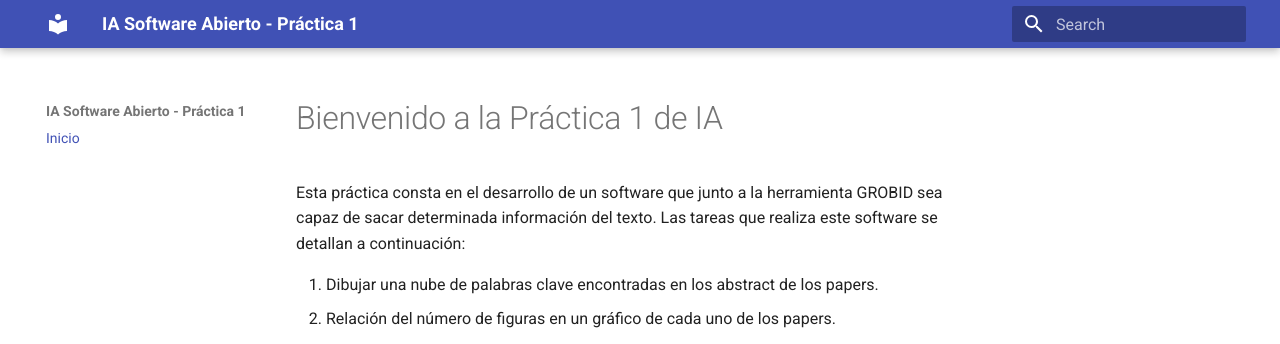
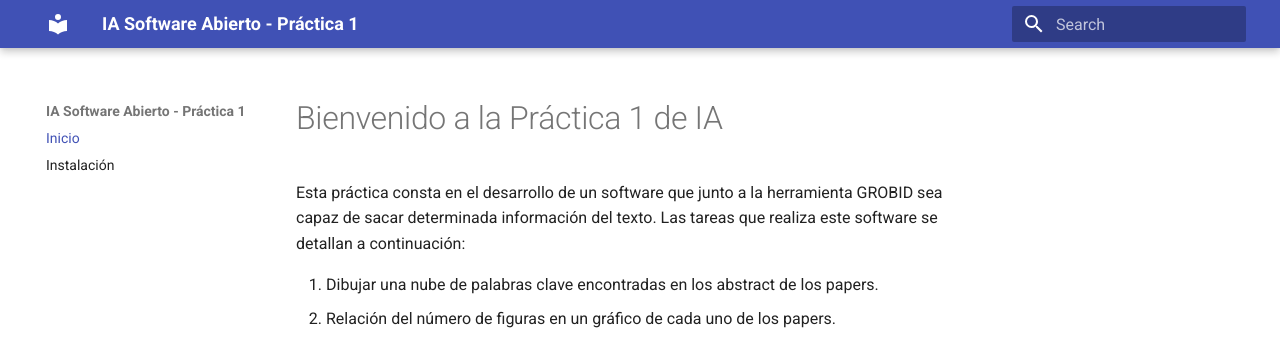
Before and after one commit to alejandro-f-d/practica-1-inteligencia-artificial-software-abierto, an MkDocs documentation site: the page built from docs/index.md, in a window 1280 px wide. Shown: the top 344 px of the page. Built offline with MkDocs 1.6.1 and Material for MkDocs 9.7.7, drawn with Linux system fonts in a browser that asks for light colours.

Commit message:
Añadida guia de instalacion

```diff
--- a/mkdocs.yml
+++ b/mkdocs.yml
@@ -7,3 +7,4 @@ theme:
 
 nav:
   - Inicio: index.md
+  - Instalación: instalación.md
```
